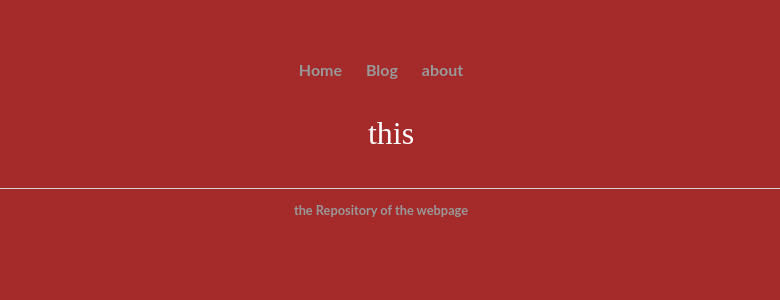
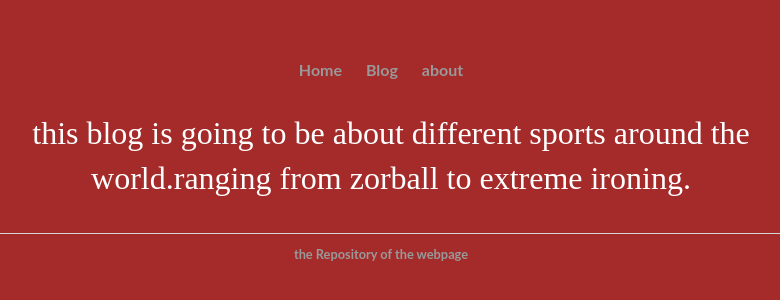
Before and after one commit to abdulrazeg/abdul.github.io, a Jekyll site: the page built from blog/index.html, in a window 1280 px wide. Shown: the top 300 px of the page, without its empty margins (249-1029 px from the left). Built offline with Jekyll 4.4.1, drawn with Linux system fonts in a browser that asks for light colours.

Commit message:
Update index.html

```diff
--- a/blog/index.html
+++ b/blog/index.html
@@ -3,4 +3,4 @@ layout: default
 title: about
 ---
 
-<p>this
+  <p>this blog is going to be about different sports around the world.ranging from zorball to extreme ironing.</p>
```
